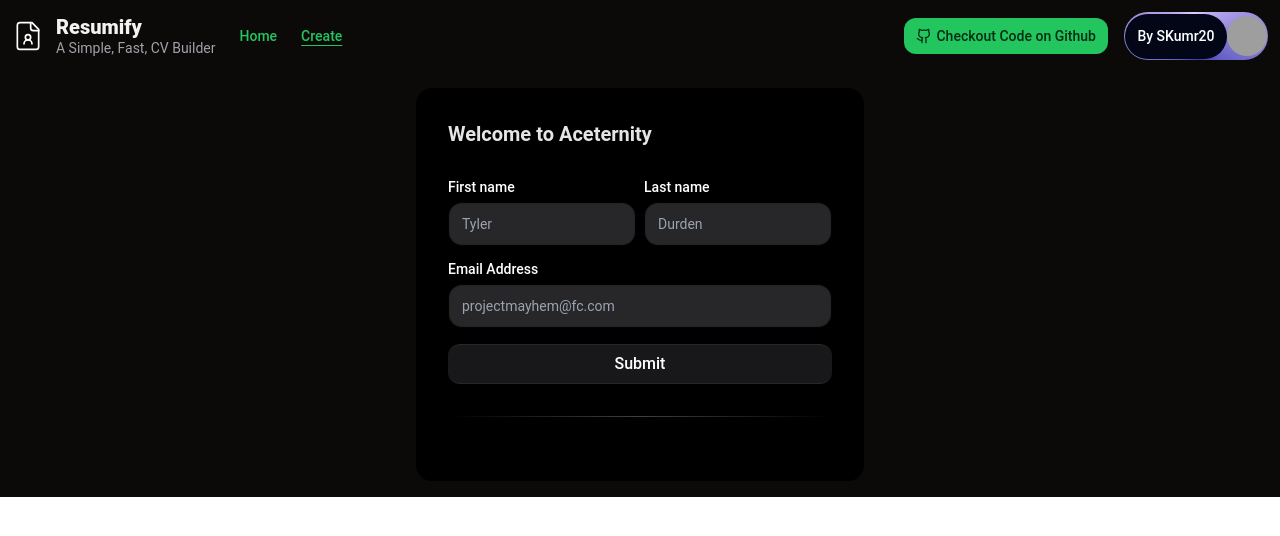
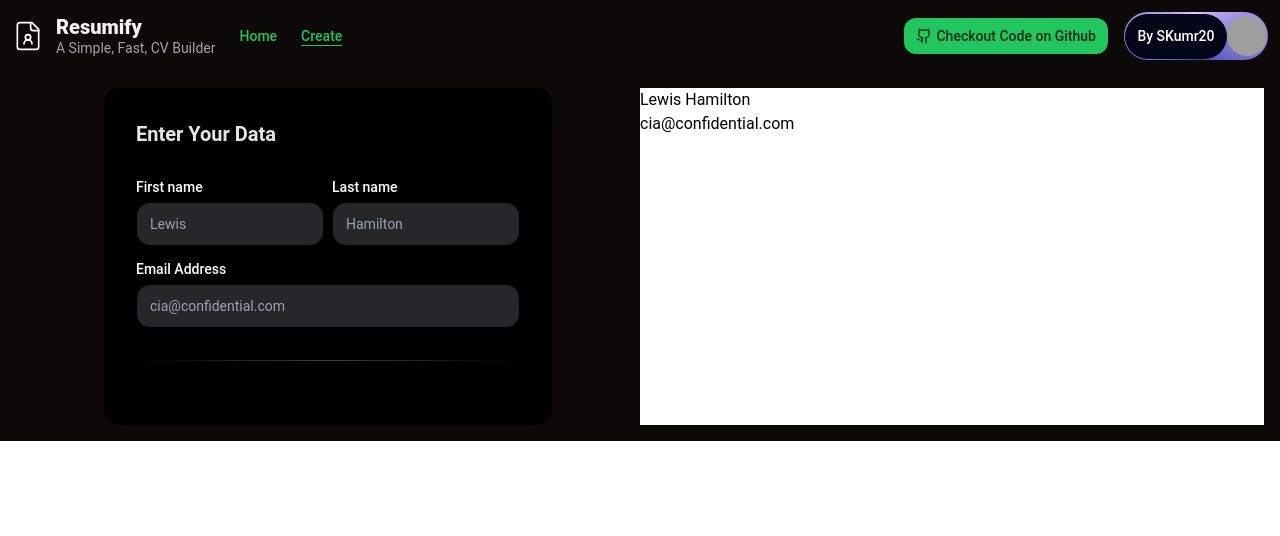
Before and after one commit to SKumr20/resume-builder, a React (Vite) app: page /createResume in a window 1280 px wide. Shown: the top 536 px of the page. Built offline with nearby package versions, Linux system fonts and the light colour scheme; grey boxes are pictures that could not be loaded.

Commit message:
Add name, email to ResumePreview

```diff
--- /dev/null
+++ b/src/components/ResumePreview.jsx
@@ -0,0 +1,14 @@
+
+const ResumePreview = ({ firstname, lastname, email}) => {
+  return (
+    <>
+        <div className='bg-white flex flex-col'>
+            {/* Top section */}
+            <h1>{firstname} {lastname}</h1>
+            <h1>{email}</h1>
+        </div>
+    </>
+  )
+}
+
+export default ResumePreview
--- a/src/components/signup-form-demo.jsx
+++ b/src/components/signup-form-demo.jsx
@@ -1,44 +1,38 @@
 "use client";
-import React from "react";
+import React, { useState } from "react";
 import { Label } from "@/components/ui/label";
 import { Input } from "@/components/ui/input";
 import { cn } from "@/lib/utils";
 
-export default function SignupFormDemo() {
+export default function SignupFormDemo({ setFirstname, setLastname, setEmail }) {
   const handleSubmit = (e) => {
     e.preventDefault();
     console.log("Form submitted");
   };
+
+
   return (
     (<div
       className="max-w-md w-full mx-auto rounded-none md:rounded-2xl p-4 md:p-8 shadow-input bg-black">
       <h2 className="font-bold text-xl text-neutral-200">
-        Welcome to Aceternity
+        Enter Your Data
       </h2>
       <form className="my-8" onSubmit={handleSubmit}>
         <div
           className="flex flex-col md:flex-row space-y-2 md:space-y-0 md:space-x-2 mb-4">
           <LabelInputContainer>
             <Label htmlFor="firstname">First name</Label>
-            <Input id="firstname" placeholder="Tyler" type="text" />
+            <Input id="firstname" placeholder="Lewis" type="text" onChange={(e) => setFirstname(e.target.value)}/>
           </LabelInputContainer>
           <LabelInputContainer>
             <Label htmlFor="lastname">Last name</Label>
-            <Input id="lastname" placeholder="Durden" type="text" />
+            <Input id="lastname" placeholder="Hamilton" type="text" onChange={(e) => setLastname(e.target.value)}/>
           </LabelInputContainer>
         </div>
         <LabelInputContainer className="mb-4">
           <Label htmlFor="email">Email Address</Label>
-          <Input id="email" placeholder="projectmayhem@fc.com" type="email" />
+          <Input id="email" placeholder="cia@confidential.com" type="email" onChange={(e) => setEmail(e.target.value)}/>
         </LabelInputContainer>
-
-        <button
-          className="bg-gradient-to-br relative group/btn from-zinc-900 to-zinc-900 block bg-zinc-800 w-full text-white rounded-xl h-10 font-medium shadow-[0px_1px_0px_0px_var(--zinc-800)_inset,0px_-1px_0px_0px_var(--zinc-800)_inset]"
-          type="submit">
-          Submit
-          <BottomGradient />
-        </button>
-
         <div
           className="bg-gradient-to-r from-transparent via-neutral-700 to-transparent my-8 h-[1px] w-full" />
       </form>
--- a/src/pages/CreateResume.jsx
+++ b/src/pages/CreateResume.jsx
@@ -1,10 +1,17 @@
+import { useState } from "react";
 import SignupFormDemo from "@/components/signup-form-demo";
+import ResumePreview from "@/components/ResumePreview";
+const CreateResume = () => {
 
-const CreateResume = () => {
+  const [firstname, setFirstname] = useState("Lewis");
+  const [lastname, setLastname] = useState("Hamilton");
+  const [email, setEmail] = useState("cia@confidential.com");
+
   return (
     <>
-      <div className='flex flex-col p-4 bg-background max-h-full'>
-        <SignupFormDemo />
+      <div className='grid grid-cols-2 p-4 bg-background max-h-full'>
+        <SignupFormDemo setFirstname={setFirstname} setLastname={setLastname} setEmail={setEmail} />
+        <ResumePreview firstname={firstname} lastname={lastname} email={email} />
       </div>
     </>
   )
```
